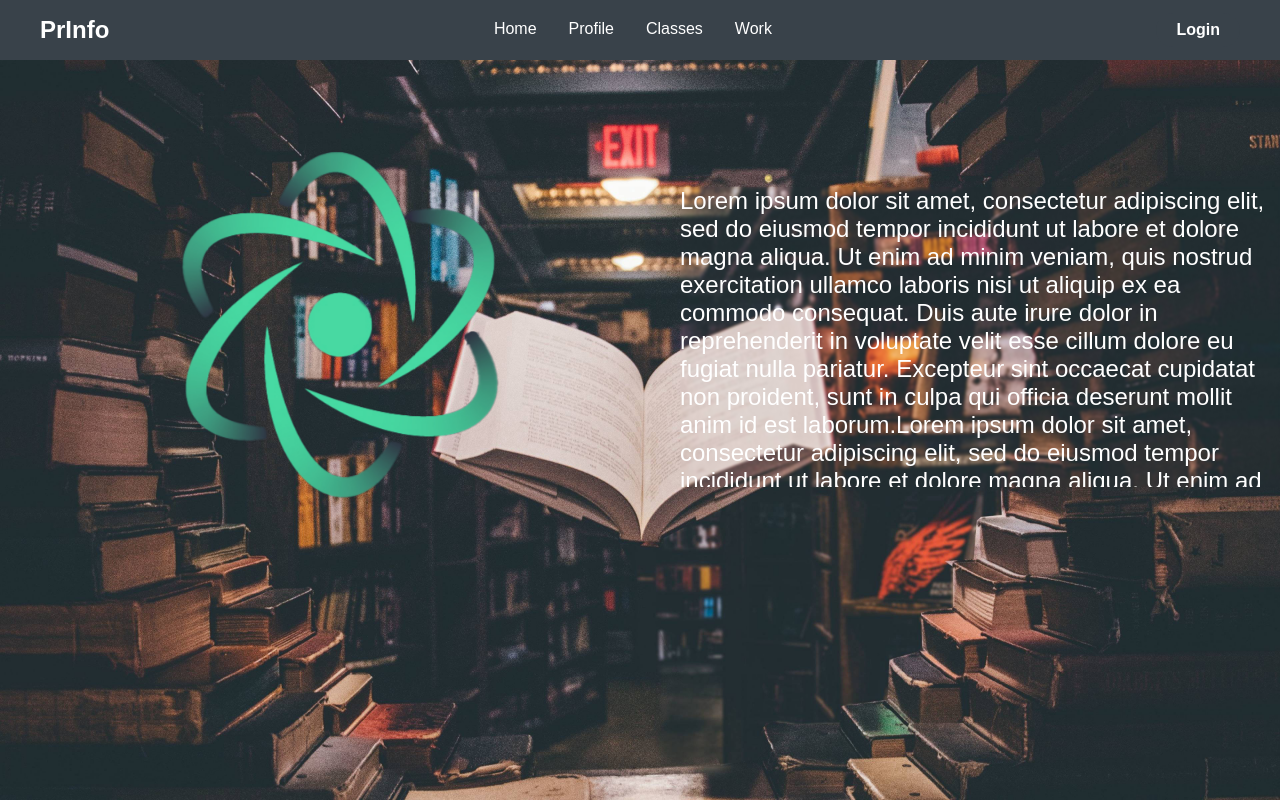
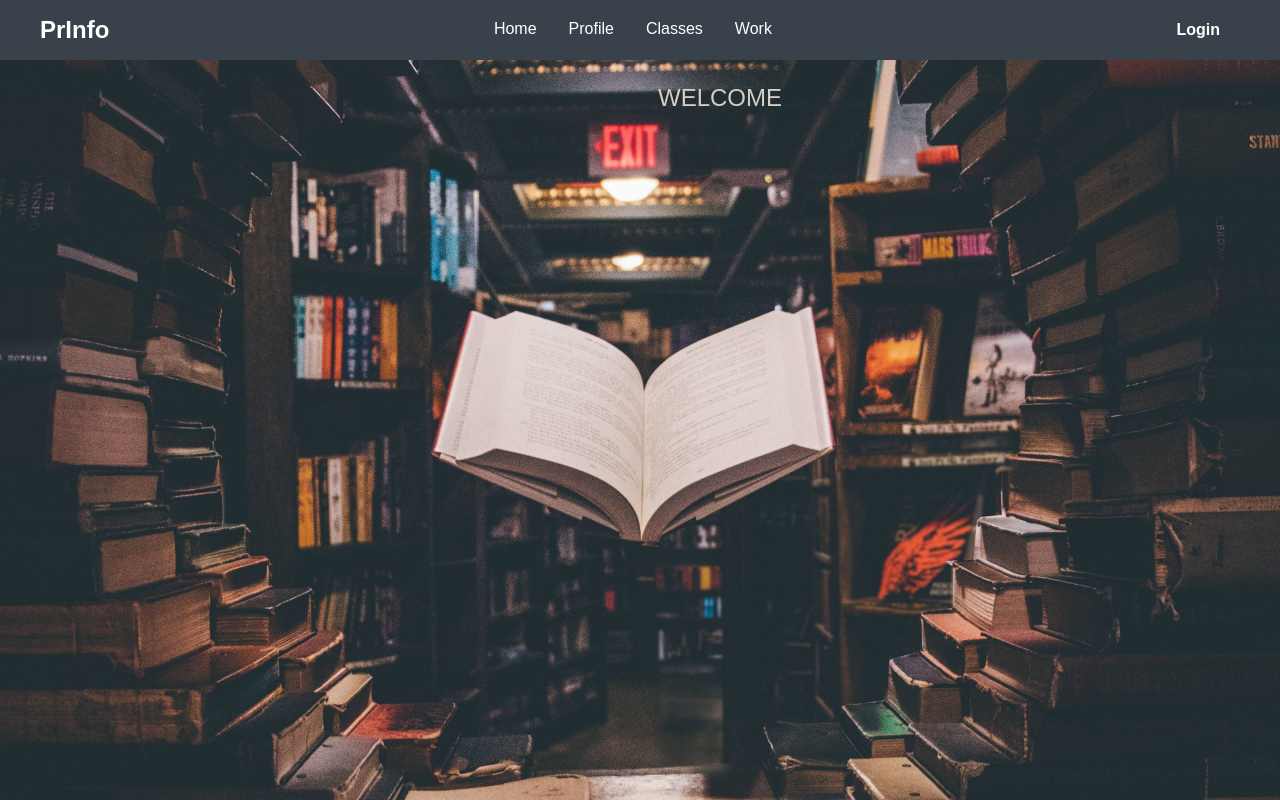
Before and after one commit to mariusmafteiv/Tehnologii-WEB, a PHP site: page /home.html in a window 1280 px wide. Run offline with PHP 8.4, Linux system fonts and the light colour scheme.

Commit message:
Add files via upload

```diff
--- a/Interface/home.html
+++ b/Interface/home.html
@@ -36,12 +36,8 @@
         </div>
     </header>
     <div class="container">
-        <div class="left-container">
-            <img class="logo" src="assets/logo.png" />
-        </div>
         <div class="right-container">
-            <h2 class="text">Lorem ipsum dolor sit amet, consectetur adipiscing elit, sed do eiusmod tempor incididunt ut labore et dolore magna aliqua. Ut enim ad minim veniam, quis nostrud exercitation ullamco laboris nisi ut aliquip ex ea commodo consequat. Duis aute irure dolor in reprehenderit in voluptate velit esse cillum dolore eu fugiat nulla pariatur. Excepteur sint occaecat cupidatat non proident, sunt in culpa qui officia deserunt mollit anim id est laborum.Lorem ipsum dolor sit amet, consectetur adipiscing elit, sed do eiusmod tempor incididunt ut labore et dolore magna aliqua. Ut enim ad minim veniam, quis nostrud exercitation ullamco laboris nisi ut aliquip ex ea commodo consequat. Duis aute irure dolor in reprehenderit in voluptate velit esse cillum dolore eu fugiat nulla pariatur. Excepteur sint occaecat cupidatat non proident, sunt in culpa qui officia deserunt mollit anim id est laborum.</h2>
-        </div>
+            <h2 class="text">WELCOME</h2>
     </div>
     <script src="scripts/navbar.js"></script>
     <!-- Following scripts are for icons -->
--- a/Interface/stylesheets/home.css
+++ b/Interface/stylesheets/home.css
@@ -11,6 +11,8 @@ body{
     background: url("/assets/bg2.jpg") no-repeat;
     background-size: cover;
     background-position: center;
+    overflow: hidden;
+
 }
 
 header li{
@@ -171,48 +173,13 @@ header{
 /* Home Section */
 
 .container{
-    position: fixed;
     display: flex;
-    justify-content: space-between;
-    align-items: center;
     justify-content: center;
-    user-select: none;
+    align-content: center;
+    left: 50%;
+    transform: trasnlateX(-50%);
 }
 
-.left-container{
-    margin-top: 5em;
-    margin-left: 10em;
-}
-
-.left-container .logo{
-    width: 400px;
-    height: 400px;
-}
-
-.left-container .logo{
-    max-width: 100%;
-    height: auto;
-}
-
-.right-container{
-    position: relative;
-    float: right;
-    width: 100%;
-    max-width: 600px;
-    height: 300px;
-    display: absolute;
-    align-self: center;
-    justify-content: center;
-    align-items: center;
-
-    background: transparent;
-    backdrop-filter: blur(1px);
-    bottom: -3em;
-
-    overflow-y: scroll;
-    scrollbar-width: none;
-    -ms-overflow-style: none;
-}
 
 .right-container::-webkit-scrollbar {
     width: 0;
@@ -220,7 +187,8 @@ header{
 }
 
 .right-container h2{
-    color:white;
+    padding: 1em 1em;
+    color:#D5CDC6;
     font-weight: 150;
 }
 
```
Also changed, not shown: Interface/stylesheets/myclasses.css (+11 -9 lines), Interface/stylesheets/selectedClass.css (+13 -5 lines), Interface/stylesheets/selectedProblem.css (+9 -5 lines), Interface/stylesheets/work.css (+15 -13 lines).
